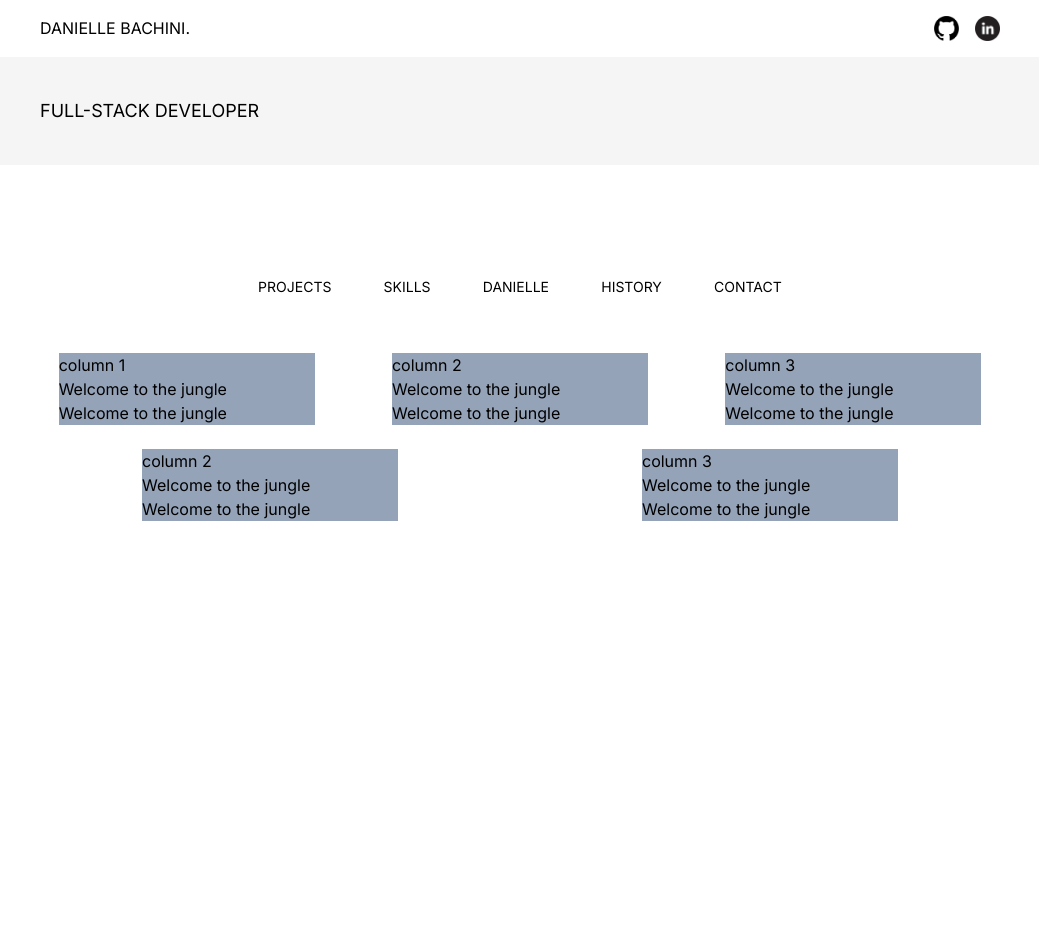
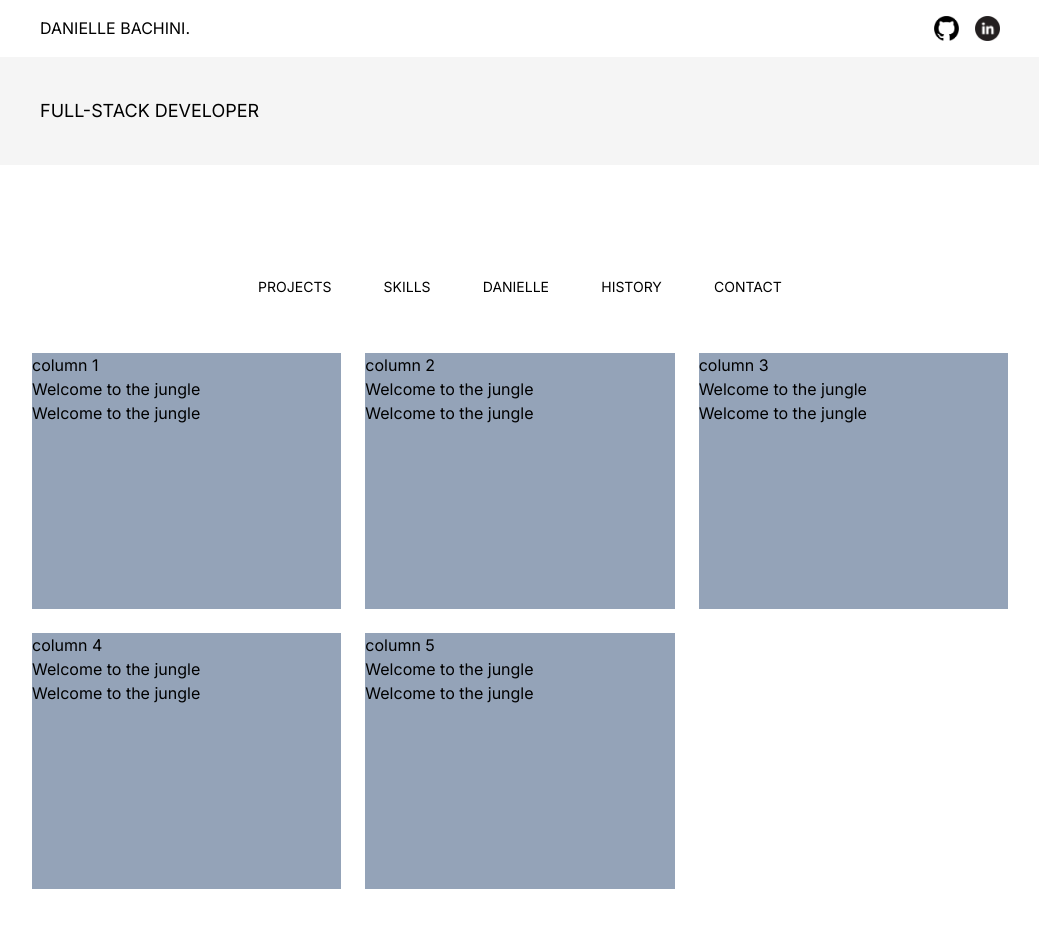
Before and after one commit to danibachini/Portfolio, a Next.js app: page /en in a window 1280 px wide. Shown: the top 928 px of the page, without its empty margins (120-1159 px from the left). Built offline with nearby package versions, Linux system fonts and the light colour scheme.

Commit message:
layout projects done + testing .env not pushing

```diff
--- a/app/[lang]/page.tsx
+++ b/app/[lang]/page.tsx
@@ -3,30 +3,29 @@ import { dictionary } from '@/content';
 
 export default function ({ params }: { params: { lang: string } }) {
   return (
-    <main className='flex flex-wrap flex-grow justify-center md:justify-start gap-4 md:gap-6'>
-      {/* <div className='min-w-full md:min-w-0 md:w-64'> */}
-      <div className='mx-auto md:min-w-0 md:w-64 bg-slate-400'>
+    <main className='grid gap-6 grid-cols-1 sm:grid-cols-2 md:grid-cols-3 lg:grid-cols-3 justify-center'>
+      <div className='h-64 bg-slate-400'>
         <p>column 1</p>
         <p>{dictionary[params.lang]?.homeContent}</p>
         <p>{dictionary[params.lang]?.homeContent}</p>
       </div>
-      <div className='mx-auto md:min-w-0 md:w-64 bg-slate-400'>
+      <div className='h-64 bg-slate-400'>
         <p>column 2</p>
         <p>{dictionary[params.lang]?.homeContent}</p>
         <p>{dictionary[params.lang]?.homeContent}</p>
       </div>
-      <div className='mx-auto md:min-w-0 md:w-64 bg-slate-400'>
+      <div className='h-64 bg-slate-400'>
         <p>column 3</p>
         <p>{dictionary[params.lang]?.homeContent}</p>
         <p>{dictionary[params.lang]?.homeContent}</p>
       </div>
-      <div className='mx-auto md:min-w-0 md:w-64 bg-slate-400'>
-        <p>column 2</p>
+      <div className='h-64 bg-slate-400'>
+        <p>column 4</p>
         <p>{dictionary[params.lang]?.homeContent}</p>
         <p>{dictionary[params.lang]?.homeContent}</p>
       </div>
-      <div className='mx-auto md:min-w-0 md:w-64 bg-slate-400'>
-        <p>column 3</p>
+      <div className='h-64 bg-slate-400'>
+        <p>column 5</p>
         <p>{dictionary[params.lang]?.homeContent}</p>
         <p>{dictionary[params.lang]?.homeContent}</p>
       </div>
```
Also changed, not shown: 1 other file (tests, documents, lock files or other folders).
